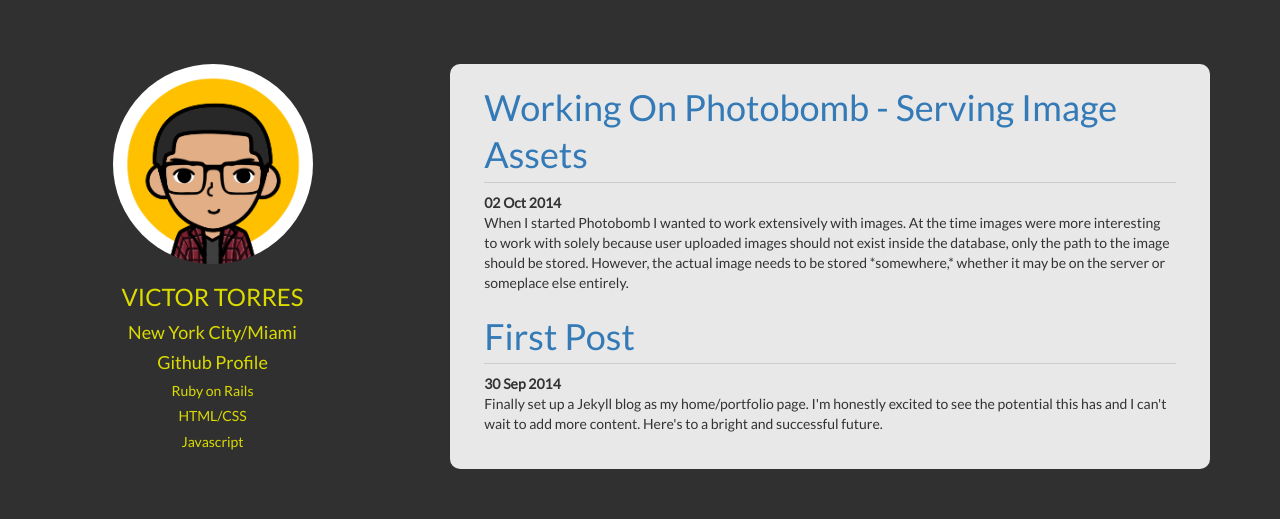
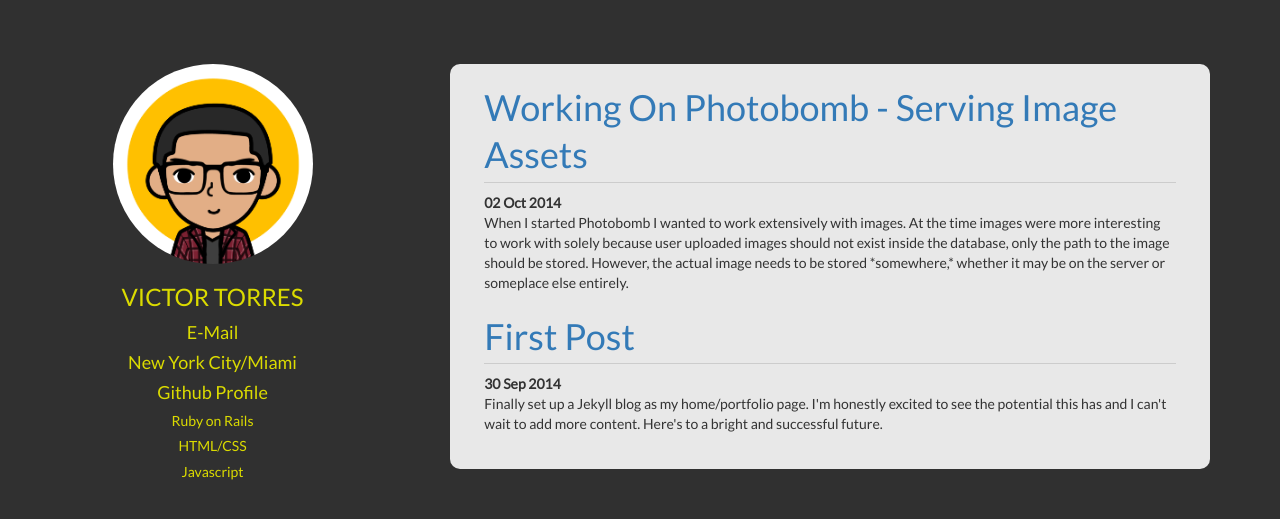
Before and after one commit to crackedlcd/crackedlcd.github.io, a Jekyll site: the page built from index.html, in a window 1280 px wide. Shown: the top 519 px of the page. Built offline with Jekyll 4.4.1, drawn with Linux system fonts in a browser that asks for light colours; nearby versions of some CDN libraries; Markdown is read by kramdown in place of the engine named in the settings.

Commit message:
Add email to default layout html

```diff
--- a/_layouts/default.html
+++ b/_layouts/default.html
@@ -30,6 +30,7 @@
     <div class="col-md-3 col-sm-12" id="sidebar">
       <a href="/"><img src="/images/victor.png" height="200px" width="200px" class="img-circle"></img></a>
       <h3><a href="/">Victor Torres</a></h3>
+      <h4><a href="mailto:vtorres739@gmail.com">E-Mail</a></h4>
       <h4>New York City/Miami</h4>
       <h4><a href="http://github.com/crackedlcd">Github Profile</a></h4>
       <h5>Ruby on Rails</h5>
```
